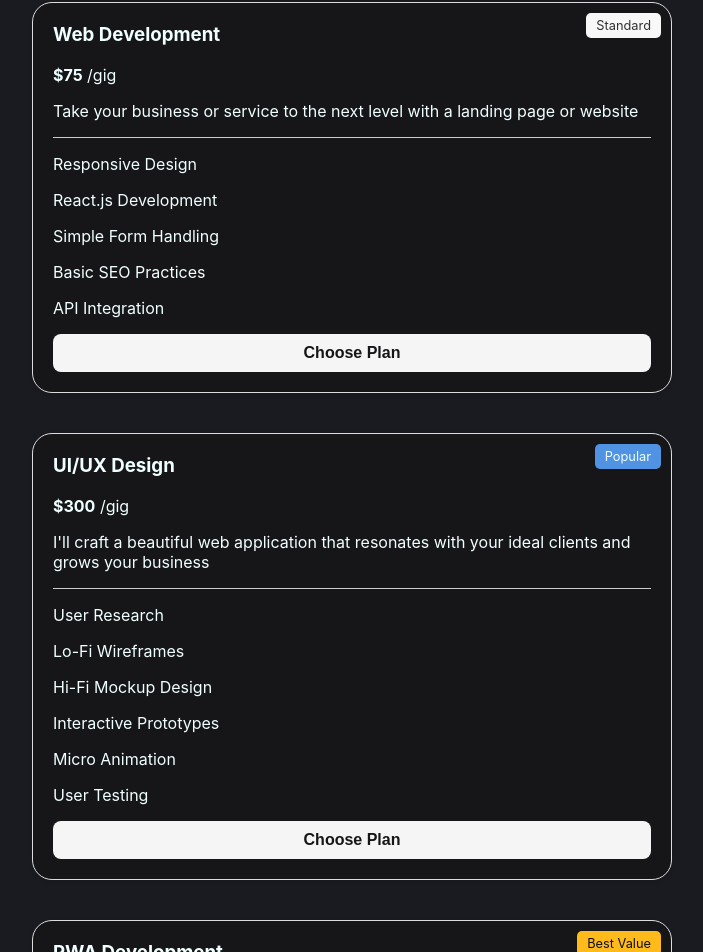
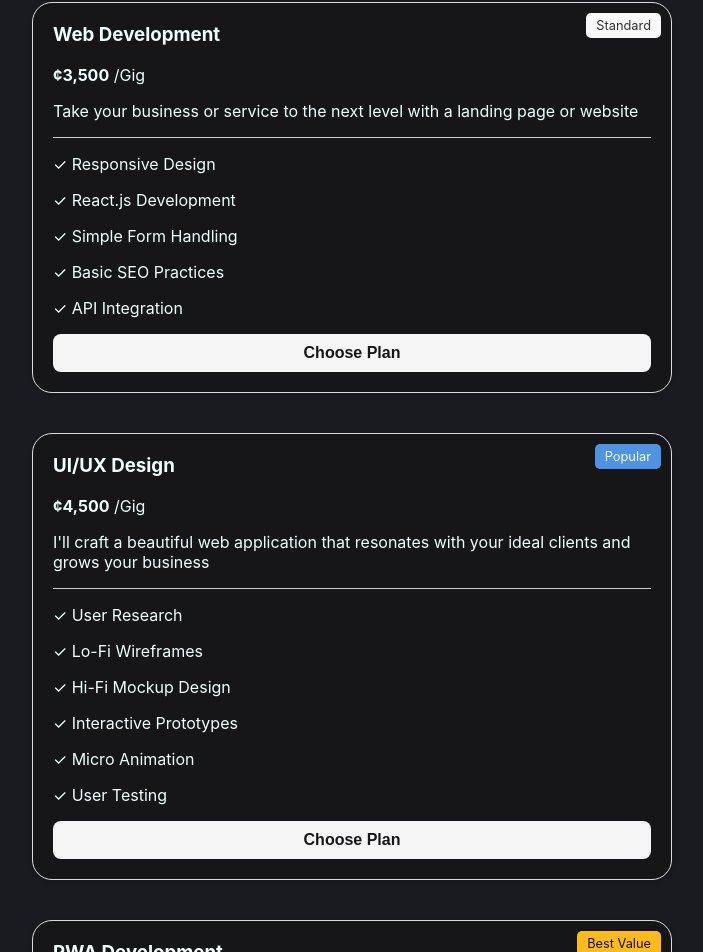
Before and after one commit to joeokat/Portfolio2.0, a React (Create React App) app: page /pricingplan in a window 1280 px wide. Shown: the part 216-1168 px from the top of the page, without its empty margins (288-991 px from the left). Built offline with nearby package versions, Linux system fonts and the light colour scheme.

Commit message:
Smalltweak

```diff
--- a/src/components/PricingPlans.jsx
+++ b/src/components/PricingPlans.jsx
@@ -10,12 +10,11 @@ const PricingCard = ({ tag, tagClass, title, service, price, features }) => {
     <div className={`details--card ${tagClass}`}>
       <div className='tag'>{tag}</div>
       <h3>{title}</h3>
-      <p><strong>{price}</strong> /gig</p>
+      <p><strong>{price}</strong> /Gig</p>
       <p>{service}</p>
       <hr />
       <div>{featureList}</div>
       <button>Choose Plan</button>
-      {/* https://www.fiverr.com/joeokatgh */}
     </div>
   );
 };
@@ -31,24 +30,24 @@ export const PricingPlans = () => {
           tagClass="standard"
           title="Web Development"
           service="Take your business or service to the next level with a landing page or website"
-          price="$75"
-          features="Responsive Design, React.js Development, Simple Form Handling, Basic SEO Practices, API Integration"
+          price="¢3,500"
+          features="✓ Responsive Design, ✓ React.js Development, ✓ Simple Form Handling, ✓ Basic SEO Practices, ✓ API Integration"
         />
         <PricingCard
           tag="Popular"
           tagClass="popular"
           title="UI/UX Design"
           service="I'll craft a beautiful web application that resonates with your ideal clients and grows your business"
-          price="$300"
-          features="User Research, Lo-Fi Wireframes, Hi-Fi Mockup Design, Interactive Prototypes, Micro Animation, User Testing"
+          price="¢4,500"
+          features="✓  User Research, ✓  Lo-Fi Wireframes, ✓  Hi-Fi Mockup Design, ✓  Interactive Prototypes, ✓  Micro Animation, ✓  User Testing"
         />
         <PricingCard
           tag="Best Value"
           tagClass="best-value"
           title="PWA Development"
           service="Reach new audience everywhere and drive global success"
-          price="$116"
-          features="Source File, Fast Load Time, Mobile App for publishing, App-like Experience, Add to Home Screen Functionality"
+          price="¢1,500"
+          features="✓  Source File, ✓  Fast Load Time, ✓  Mobile App for publishing, ✓  App-like Experience, ✓  Add to Home Screen Functionality"
         />
       </div>
     </div>
--- a/src/components/Services.jsx
+++ b/src/components/Services.jsx
@@ -1,4 +1,6 @@
 import React from 'react'
+import { Link } from 'react-router-dom'
+
 import phone from "../assets/phone.png";
 import code from "../assets/code.png";
 
@@ -8,23 +10,26 @@ export const Services = () => {
         <h2>My Services 🚀</h2>
 
         <div className="service--row">
-        <div className='service--card'>
+            <div className='service--card'>
                 <div className='service--name'>
                     <div className='svg--icon'><img src={phone} alt="" /></div>
                     <div className='service--app'>UX Designer</div>
                 </div>
+                <div className='card--content'>I design visually pleasing web applications that prioritize users engagement and brand consistency.</div>
+            </div>
 
-            <div className='card--content'>I design visually pleasing web applications that prioritize users engagement and brand consistency.</div>
-        </div>
-
-        <div className='service--card'>
+            <div className='service--card'>
                 <div className='service--name'>
                     <div className='svg--icon'><img src={code} alt="" /></div>
                     <div className='service--web'> Web App Developer</div>
                 </div>
+                <div className='card--content'>I develop high-performing applications, converting Figma UI Designs into clean HTML and CSS codes.</div>
+            </div>
+        </div>
 
-            <div className='card--content'>I develop high-performing applications, converting Figma UI Designs into clean HTML and CSS codes.</div>
-        </div>
+        <div className='work--plan'>
+          <Link to='/PricingPlan' className="pricing--plan">Pricing Plans</Link>
+          <Link to='/RecentWork' className="see--mywork">See My Work</Link>
         </div>
     </div>
   )
--- a/src/components/Work.jsx
+++ b/src/components/Work.jsx
@@ -1,19 +1,13 @@
 import React from 'react'
-import { Link } from 'react-router-dom'
-// import PhoneMockup from "../assets/PhoneMockup.png"
 
 export const Work = () => {
   return (
     <div className='mywork--container'>
       <h2 className='hire--me'>Why Choose Me 🎯</h2>
       <p className='work--paragraph'>
-      I design and develop lightning-fast Progressive Web Apps that reach
+      I design and develop lightning-fast progressive web applications that reach
       thousands of users, helping businesses thrive in the global marketplace.
       </p>
-        <div className='work--plan'>
-          <Link to='/RecentWork' className="see--mywork">See My Work</Link>
-          <Link to='/PricingPlan' className="pricing--plan">Pricing Plans</Link>
-        </div>
     </div>
   )
 }
--- a/src/pages/Home.jsx
+++ b/src/pages/Home.jsx
@@ -12,8 +12,8 @@ export default function App() {
         <>
             <Nav />
             <Profile />
+            <Work />
             <Services />
-            <Work />
             <SpartanAds />
             <Socials />
         </>
```
